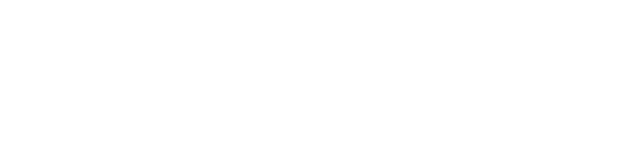
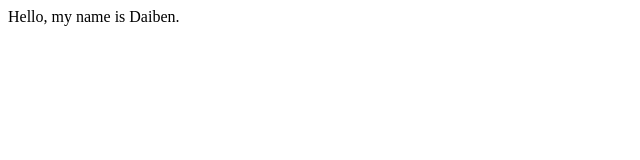
Before and after one commit to daibenangelo/portfolio-project, a website: page index.html in a window 1280 px wide. Shown: the whole page, without its empty margins (0-640 px from the left). Drawn offline with Linux system fonts and the light colour scheme.

Commit message:
Add intro text

```diff
--- a/index.html
+++ b/index.html
@@ -8,6 +8,7 @@
   </head>
 
   <body>
+    Hello, my name is Daiben.
     <script src="script.js"></script>
   </body>
 </html>
```
